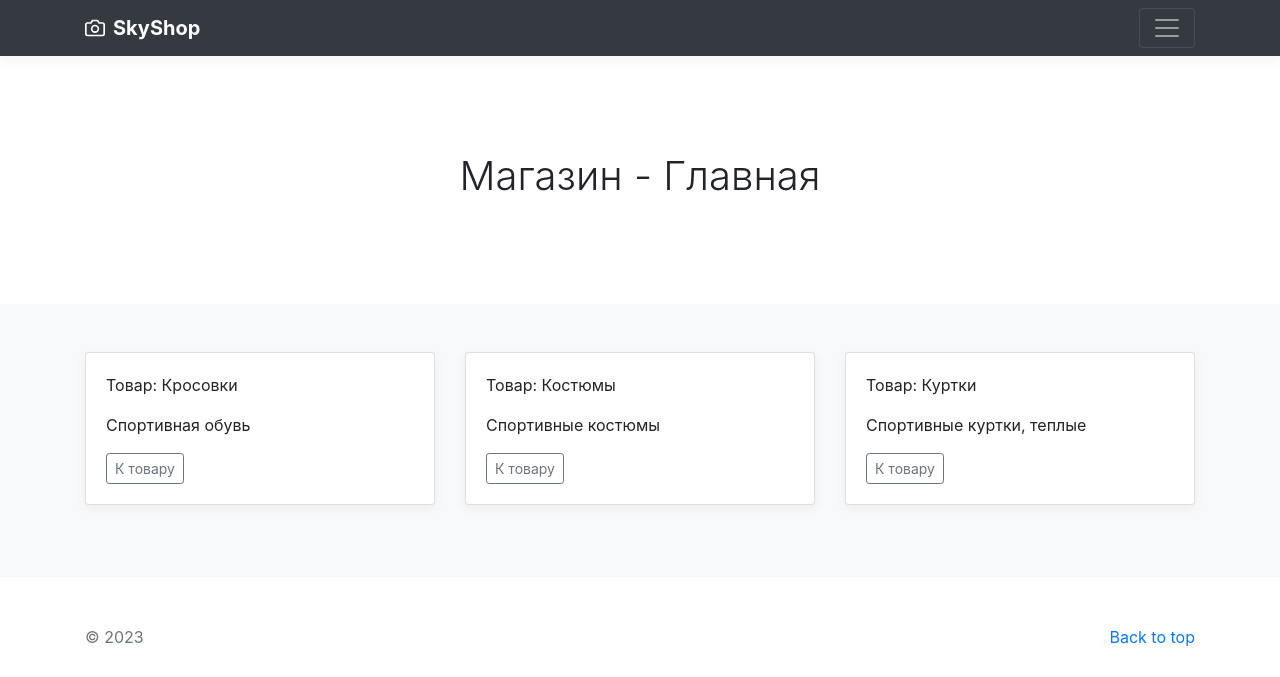
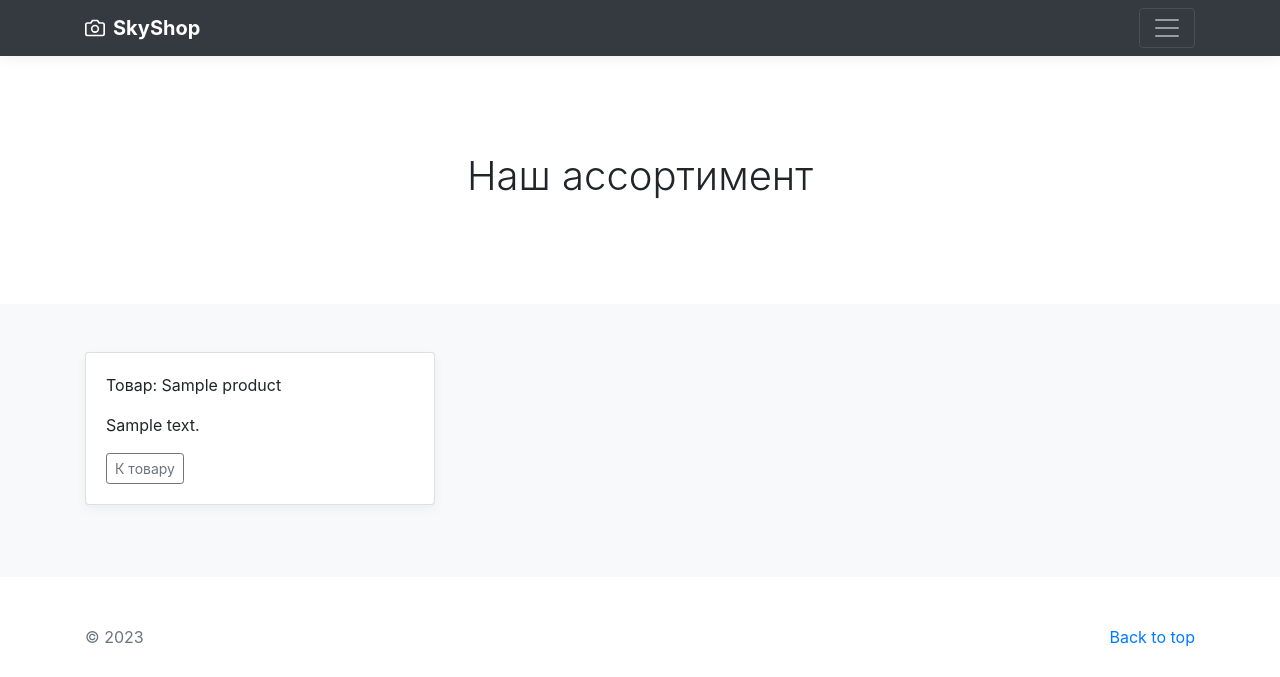
Before and after one commit to dmitriysemenov83/home_work_django, a Django app: page / in a window 1280 px wide. Shown: the top 677 px of the page. Run offline with Django 4.2, Linux system fonts and the light colour scheme; data comes from the database, SQL or seed files in the repository; tables that the repository leaves empty hold one stand-in row (values such as "Sample post"); some libraries are stand-ins or nearby versions.

Commit message:
homework 20.2 доработки внес

```diff
--- a/catalog/templates/catalog/home.html
+++ b/catalog/templates/catalog/home.html
@@ -3,7 +3,19 @@
 {% block content %}
 <div class="row">
     {% for object in object_list %}
-        {% include 'catalog/includes/inc_category.html'%}
+    <div class="col-md-4">
+        <div class="card mb-4 box-shadow">
+            <div class="card-body">
+                <p class="card-text">Товар: {{object.name}}</p>
+                <p class="card-text">{{ object.description|truncatechars:100 }}</p>
+                <div class="d-flex justify-content-between align-items-center">
+                    <div class="btn-group">
+                        <a href="{% url 'catalog:goods' %}" type="button" class="btn btn-sm btn-outline-secondary">К товару</a>
+                    </div>
+                </div>
+            </div>
+        </div>
+    </div>
     {% endfor %}
 </div>
 {% endblock %}
--- a/catalog/urls.py
+++ b/catalog/urls.py
@@ -12,5 +12,4 @@ app_name = CatalogConfig.name
 urlpatterns = [
     path('', home, name='home'),
     path('goods/', goods, name='goods'),
-    path('<int:pk>/stuff', category_stuff, name='category_stuff')
 ] + static(settings.MEDIA_URL, document_root=settings.MEDIA_ROOT)
--- a/catalog/views.py
+++ b/catalog/views.py
@@ -5,8 +5,8 @@ from catalog.models import Category, Product
 
 def home(request):
     context = {
-        'object_list': Category.objects.all(),
-        'title': 'Магазин - Главная'
+        'object_list': Product.objects.all(),
+        'title': 'Наш ассортимент'
     }
     return render(request, 'catalog/home.html', context)
 
@@ -17,8 +17,8 @@ def contacts(request):
 
 def goods(request):
     context = {
-        'object_list': Category.objects.all(),
-        'title': 'Магазин - Наши товары'
+        'object_list': Product.objects.all(),
+        'title': 'Наши товары'
     }
     return render(request, 'catalog/goods.html', context)
 
```
Also changed, not shown: catalog/templates/catalog/goods.html (+5 -4 lines).
